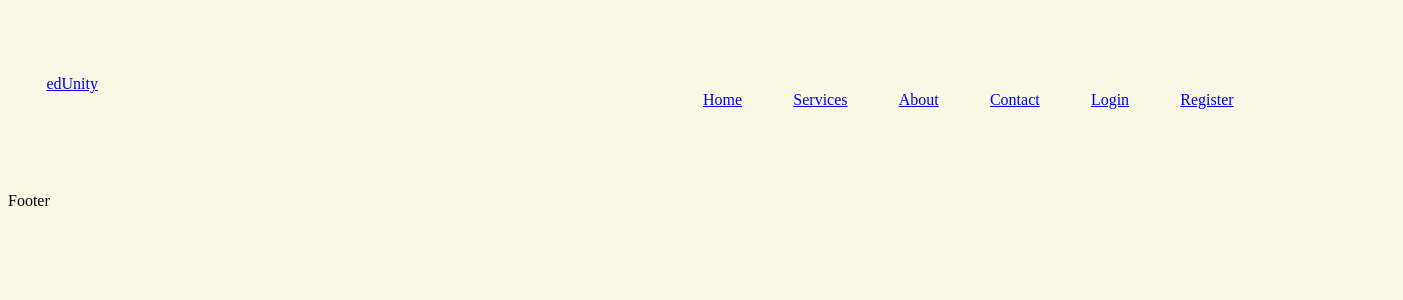
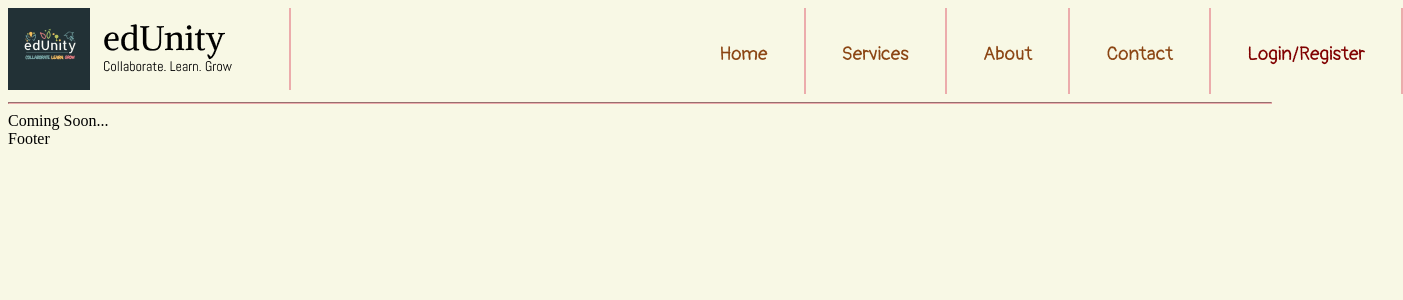
Before and after one commit to ssuryanshh/discussify, a React (Vite) app in the folder client/: page /learn_lab in a window 1280 px wide. Shown: the top 300 px of the page, 1403 px wide, since content can reach past the window. Built offline with nearby package versions, Linux system fonts and the light colour scheme.

Commit message:
Created nav-bar and corrected routes

```diff
--- a/client/src/App.jsx
+++ b/client/src/App.jsx
@@ -1,6 +1,5 @@
 import { BrowserRouter, Routes, Route } from "react-router-dom";
 import './App.css';
-
 import About from "./pages/About/About";
 import Contact from "./pages/Contact/Contact";
 import Feedback from "./pages/Feedback/Feedback";
@@ -25,20 +24,20 @@ function App() {
     <NavBar/>
       <Routes>
         <Route path="/" element={<Home/>}/>
-        <Route path="/About" element={<About />} />
-        <Route path="/Contact/*" element={<Contact />} />
-        <Route path="/Feedback"  element={<Feedback />} />
-        <Route path="/Login" element={<Login/>}/>
-        <Route path="/Services" element={<Services/>}/>
-        <Route path="/Register" element={<Register/>}/>
-        <Route path="/Profile" element={<Profile/>}/>
-        <Route path="/ClarityHub" element={<ClarityHub/>}/>
-        <Route path="/CollabLearn" element={<CollabLearn/>}/>
-        <Route path="/JoyJunction" element={<JoyJunction/>}/>
-        <Route path="/LearnLab" element={<LearnLab/>}/>
-        <Route path="/MentorMagic" element={<MentorMagic/>}/>
-        <Route path="/MindEase" element={<MindEase/>}/>
-        <Route path="/TalkSphere" element={<TalkSphere/>}/>
+        <Route path="/about" element={<About />} />
+        <Route path="/contact/*" element={<Contact />} />
+        <Route path="/feedback"  element={<Feedback />} />
+        <Route path="/login" element={<Login/>}/>
+        <Route path="/services" element={<Services/>}/>
+        <Route path="/register" element={<Register/>}/>
+        <Route path="/profile" element={<Profile/>}/>
+        <Route path="/clarity_hub" element={<ClarityHub/>}/>
+        <Route path="/collab_learn" element={<CollabLearn/>}/>
+        <Route path="/joy_junction" element={<JoyJunction/>}/>
+        <Route path="/learn_lab" element={<LearnLab/>}/>
+        <Route path="/mentor_magic" element={<MentorMagic/>}/>
+        <Route path="/mind_ease" element={<MindEase/>}/>
+        <Route path="/talk_sphere" element={<TalkSphere/>}/>
       </Routes>
       <Footer/>
     </BrowserRouter>
--- a/client/src/components/NavBar/NavBar.css
+++ b/client/src/components/NavBar/NavBar.css
@@ -1,13 +1,95 @@
 .container{
-    max-width: 140rem;
-    padding: 4.2rem 2.4rem;
-    display: flex;
+    max-width: 100%;
+    display: flex   ;
     justify-content: space-between;
-}
+    margin-right: 2.5%;}
+
 ul{
-    display: flex;
-    gap: 3.2rem;
+    align-items: center;
+    text-align: center;
+    margin: 0 0;
+
 }
 li{
     list-style: none;
+    padding-left: 10%;
+    padding-right: 10%;
+    margin: 0;
+    height: 100%;
+    text-align: center;
+    align-items: center;
+    border-right: 2px solid var(--color-lightpink);
+
 }
+.line{
+    border-color: var(--color-lightpink);
+}
+nav{
+    display: flex;
+    margin-right: 16%;
+    align-items: center;
+}
+.nav-link{
+    color: var(--color-saddlebrown);
+    text-decoration: none;
+    position: relative;
+    display:flex;
+    transition: 1s ease;
+    text-align: center;
+    align-items: center;
+    top: 40%;
+    font-family: var(--font-pangolin);
+    font-size: larger;
+}
+.nav-link:before{
+    content: "";
+    position: absolute;
+    left: 50%;
+    width: 0;
+    height: 2px;
+    bottom: -1px;
+    background-color: var(--color-green);
+    transition: 1s ease;
+    opacity: 0;
+}
+.nav-link:hover:before{
+    width: 100%;
+    left: 0;
+    opacity: 1;
+}
+.active{
+    color: var(--color-saddlebrown);
+}
+
+.nav-links-container{
+    display: flex;
+    align-items: center;
+    height: 100%;
+}
+.logo{
+    border-right    : 2px solid var(--color-lightpink);
+    padding-right: 25%;
+}
+.user{
+    color: var(--color-maroon);
+    text-decoration: none;
+    position: relative;
+    display:flex;
+    transition: 1s ease;
+    text-align: center;
+    align-items: center;
+    top: 40%;
+    font-family: var(--font-pangolin);
+    transition: 1s ease;
+    font-size: larger;
+}
+
+.user:hover{
+    width: 100%;
+    left: 0;
+    opacity: 1;
+    border: solid 1px var(--color-lightpink);
+    color: var(--color-green);
+    transition: 1s ease;
+    transform-origin: center;
+}
--- a/client/src/components/NavBar/NavBar.jsx
+++ b/client/src/components/NavBar/NavBar.jsx
@@ -1,5 +1,6 @@
 import {NavLink} from "react-router-dom";
 import "../NavBar/NavBar.css";
+import logo from "../NavBar/brand.png"
 import React from 'react';
 
 function NavBar() {
@@ -7,32 +8,29 @@ function NavBar() {
     <header>
         <div className="container">
             <div className="logo-brand">
-                <NavLink to = "/">edUnity</NavLink>
-            </div>
+                <NavLink><img src={logo} alt="logo" className="logo"></img></NavLink>
+                </div>
             <nav>
-                <ul>
+                <ul className="nav-links-container">
                     <li>
-                        <NavLink to="/">Home</NavLink>
+                        <NavLink to="/" activeClassName="active" className="nav-link">Home</NavLink>
                     </li>
                     <li>
-                        <NavLink to="/Services">Services</NavLink>
+                        <NavLink to="/services" activeClassName="active" className="nav-link">Services</NavLink>
                     </li>
                     <li>
-                        <NavLink to="/About">About</NavLink>
+                        <NavLink to="/about" activeClassName="active" className="nav-link">About</NavLink>
                     </li>
                     <li>
-                        <NavLink to="/Contact">Contact</NavLink>
+                        <NavLink to="/contact" activeClassName="active" className="nav-link">Contact</NavLink>
                     </li>
                     <li>
-                        <NavLink to="/Login">Login</NavLink>
+                            <NavLink to="/login" activeClassName="active" className="user" >Login/Register</NavLink>
                     </li>
-                    <li>
-                        <NavLink to="/Register">Register</NavLink>
-                    </li>
-
                 </ul>
             </nav>
         </div>
+        <hr className="line"/>
     </header>
   )
 }
--- a/client/src/index.css
+++ b/client/src/index.css
@@ -1,3 +1,30 @@
+@import url("https://fonts.googleapis.com/css2?family=Pangolin&display=swap");
 *{
-  background-color: #F8F8E5;
+  background-color: var(--color-beige);
+  margin: 1;
 }
+:root {
+  /* fonts */
+  --font-pangolin: "Pangolin";
+
+  /* font sizes */
+  --font-size-7xl: 26px;
+  --font-size-sm: 14px;
+  --font-size-15xl: 34px;
+
+  /* Colors */
+  --color-maroon: #800000;
+  --color-saddlebrown: #8b4513;
+  --color-lightpink: #ecacac;
+  --color-black: #000;
+  --color-beige: #F8F8E5;
+  --color-saffron: #FF9933;
+  --color-green: #228B22;
+
+  /* Gaps */
+  --gap-smi: 13px;
+
+  /* Paddings */
+  --padding-6xs: 7px;
+  --padding-4xs: 9px;
+}
--- a/client/src/pages/ClarityHub/ClarityHub.jsx
+++ b/client/src/pages/ClarityHub/ClarityHub.jsx
@@ -3,9 +3,8 @@ import React from 'react'
 function ClarityHub() {
   return (
     <div>
-      This is Clarity Page
+      Coming Soon...
     </div>
   )
 }
-
 export default ClarityHub
--- a/client/src/pages/CollabLearn/CollabLearn.jsx
+++ b/client/src/pages/CollabLearn/CollabLearn.jsx
@@ -3,7 +3,7 @@ import React from 'react'
 function CollabLearn() {
   return (
     <div>
-      This is CollabLearn Page
+      Coming Soon...
     </div>
   )
 }
--- a/client/src/pages/JoyJunction/JoyJunction.jsx
+++ b/client/src/pages/JoyJunction/JoyJunction.jsx
@@ -3,7 +3,7 @@ import React from 'react'
 function JoyJunction() {
   return (
     <div>
-      This is JoyJunction Page
+      Coming Soon...
     </div>
   )
 }
--- a/client/src/pages/LearnLab/Learnlab.jsx
+++ b/client/src/pages/LearnLab/Learnlab.jsx
@@ -3,7 +3,7 @@ import React from 'react'
 function Learnlab() {
   return (
     <div>
-      This is LearnLab Page
+      Coming Soon...
     </div>
   )
 }
--- a/client/src/pages/MentorMagic/MentorMagic.jsx
+++ b/client/src/pages/MentorMagic/MentorMagic.jsx
@@ -3,7 +3,7 @@ import React from 'react'
 function MentorMagic() {
   return (
     <div>
-      This is MentorMagic Page
+      Coming Soon...
     </div>
   )
 }
--- a/client/src/pages/MindEase/MindEase.jsx
+++ b/client/src/pages/MindEase/MindEase.jsx
@@ -3,7 +3,7 @@ import React from 'react'
 function MindEase() {
   return (
     <div>
-    This is MindEase Page
+    Coming Soon...
     </div>
   )
 }
--- a/client/src/pages/TalkSphere/TalkSphere.jsx
+++ b/client/src/pages/TalkSphere/TalkSphere.jsx
@@ -3,7 +3,7 @@ import React from 'react'
 function TalkSphere() {
   return (
     <div>
-      This is TalkSphere Page
+      Coming Soon...
     </div>
   )
 }
```
Also changed, not shown: client/src/components/NavBar/brand.png (added).
